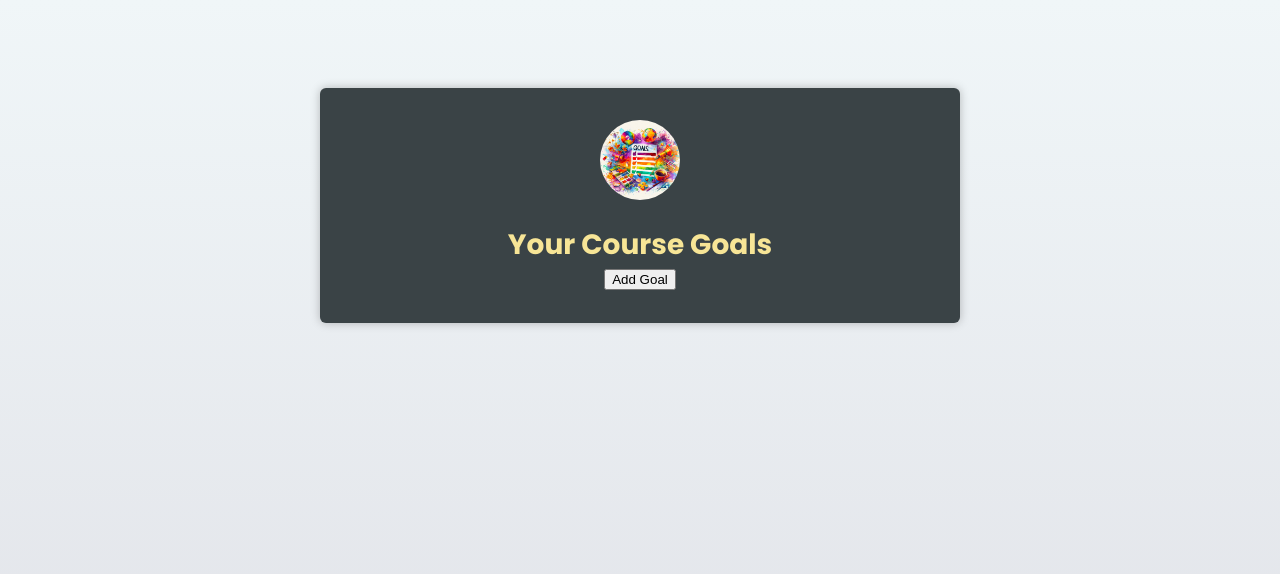
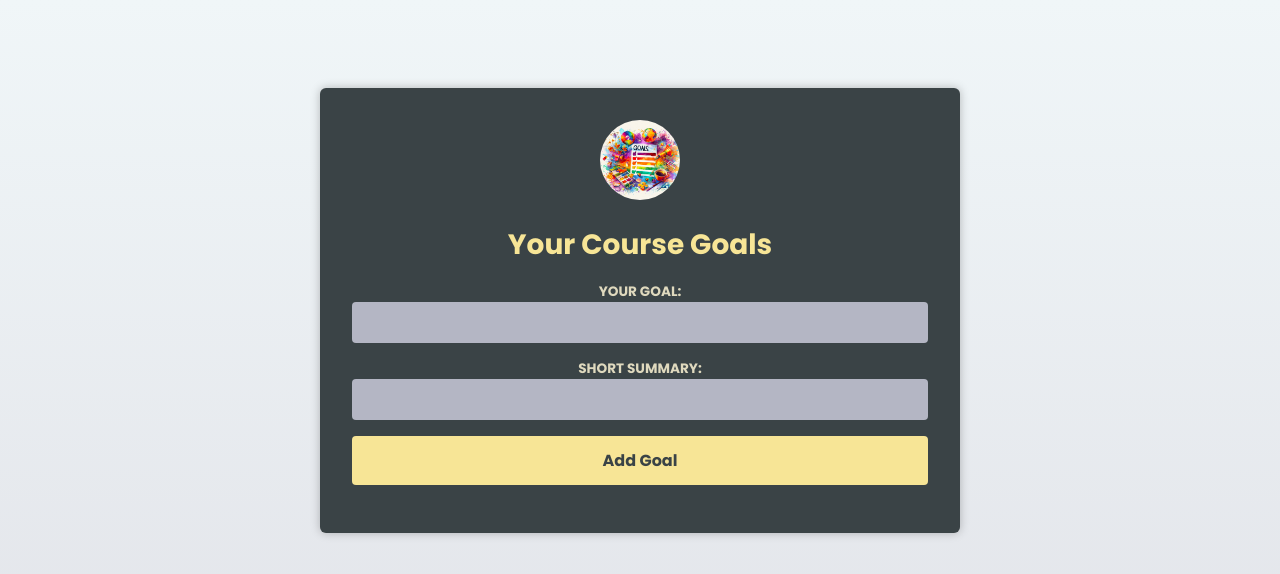
Before and after one commit to swaminaing/to-do-list, a React (Vite) app: page / in a window 1280 px wide. Shown: the top 574 px of the page. Built offline with nearby package versions, Linux system fonts and the light colour scheme.

Commit message:
create form to add new goals

```diff
--- a/src/App.tsx
+++ b/src/App.tsx
@@ -4,6 +4,7 @@ import goalsImg from "./assets/goals.jpg";
 import CourseGoal from "./components/CourseGoal";
 import Headers from "./components/Headers";
 import CourseGoalList from "./components/CourseGoalList";
+import NewGoal from "./components/NewGoal";
 
 export type CourseGoal = {
   title: string;
@@ -35,7 +36,8 @@ function App() {
       <Headers image={{ src: goalsImg, alt: "A list of goals" }}>
         <h1>Your Course Goals</h1>
       </Headers>
-      <button onClick={handleAddGoal}>Add Goal</button>
+      <NewGoal />
+      {/* <button onClick={handleAddGoal}>Add Goal</button> */}
       {/* <ul>
         {goals.map((goal) => {
           return (
--- /dev/null
+++ b/src/components/NewGoal.tsx
@@ -0,0 +1,24 @@
+import { FormEvent } from "react";
+
+const NewGoal = () => {
+    function handleSubmit(e: FormEvent){
+        e.preventDefault();
+    }
+  return (
+    <form action="" onSubmit={handleSubmit}>
+        <p>
+            <label htmlFor="goal">Your Goal: </label>
+            <input id='goal' type="text" />
+        </p>
+        <p>
+            <label htmlFor="summary">Short Summary: </label>
+            <input id='summary' type="text" />
+        </p>
+        <p>
+            <button>Add Goal</button>
+        </p>
+    </form>
+  )
+}
+
+export default NewGoal
```
